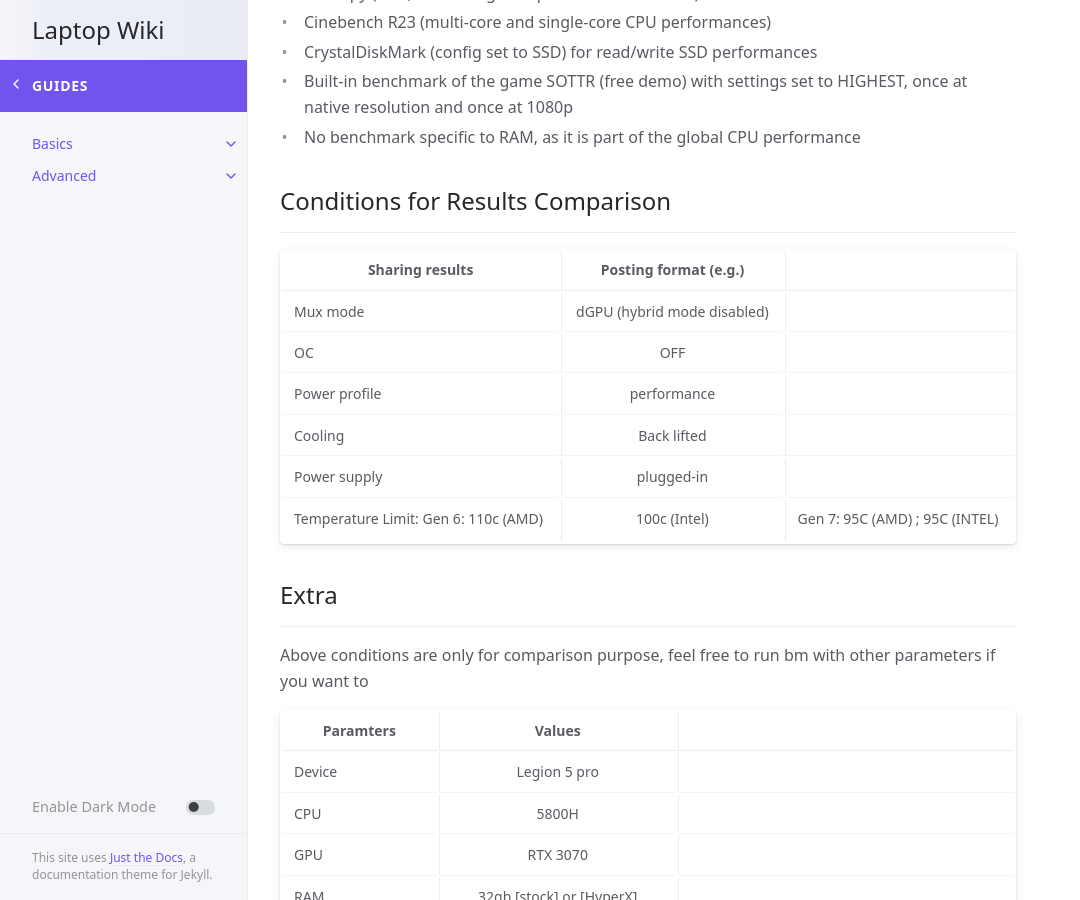
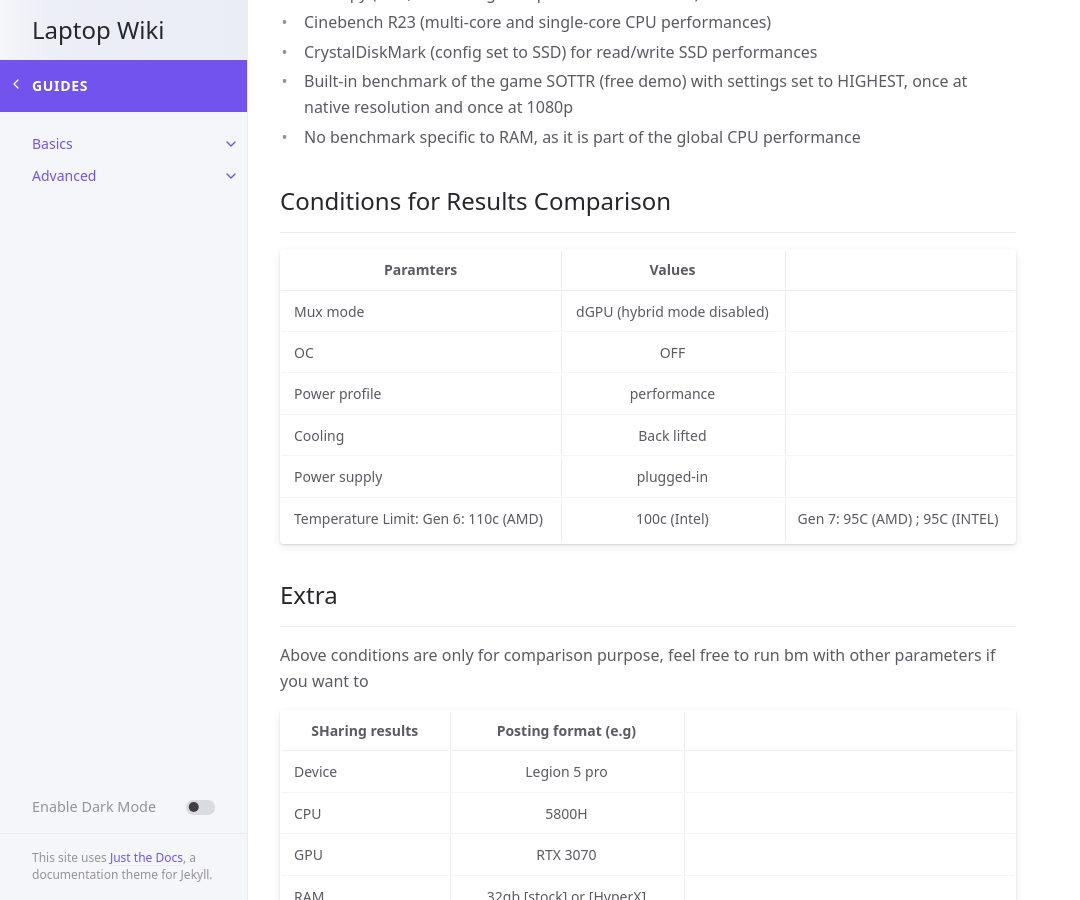
Before and after one commit to laptopwiki/laptopwiki.github.io, a Jekyll site: the page built from _guides/basics/laptop-new.md, in a window 1280 px wide and 900 px high, scrolled down 1326 px. Shown: the whole window, without its empty margins (0-1080 px from the left). Built offline with Jekyll 4.4.1, drawn with Linux system fonts in a browser that asks for light colours; cached includes are drawn as plain includes; part of the change alters nothing that is shown.

```diff
--- a/_guides/basics/laptop-new.md
+++ b/_guides/basics/laptop-new.md
@@ -49,7 +49,7 @@ contributors: ['averyspeedybird, kirakenchin']
 ## Conditions for Results Comparison
 
 
-|  Sharing results | Posting format (e.g.) |
+|  Paramters | Values |
 | ------------- |:-------------:|
 | Mux mode | dGPU (hybrid mode disabled) |
 | OC | OFF |
@@ -64,7 +64,7 @@ contributors: ['averyspeedybird, kirakenchin']
 Above conditions are only for comparison purpose, feel free to run bm with other parameters if you want to
 
 
-|  Paramters | Values |
+|  SHaring results | Posting format (e.g) |
 | ------------- |:-------------:|
 | Device | Legion 5 pro |
 | CPU | 5800H |
```
